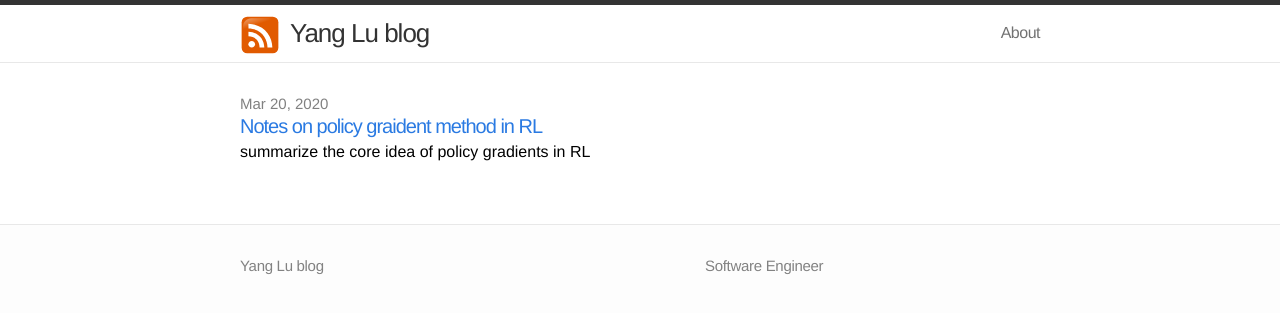
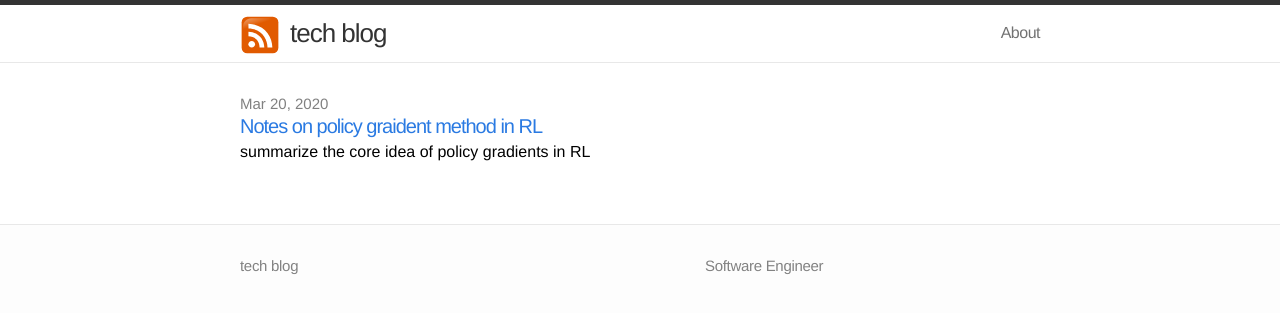
Before and after one commit to mofeilu/mofeilu.github.io, a Jekyll site: the page built from index.html, in a window 1280 px wide. Shown: the top 313 px of the page. Built offline with Jekyll 4.4.1, drawn with Linux system fonts in a browser that asks for light colours.

Commit message:
Update _config.yml

```diff
--- a/_config.yml
+++ b/_config.yml
@@ -1,5 +1,5 @@
 # Site settings
-title: Yang Lu blog
+title: tech blog
 email:
 description: "Software Engineer"
 baseurl: ""
```
